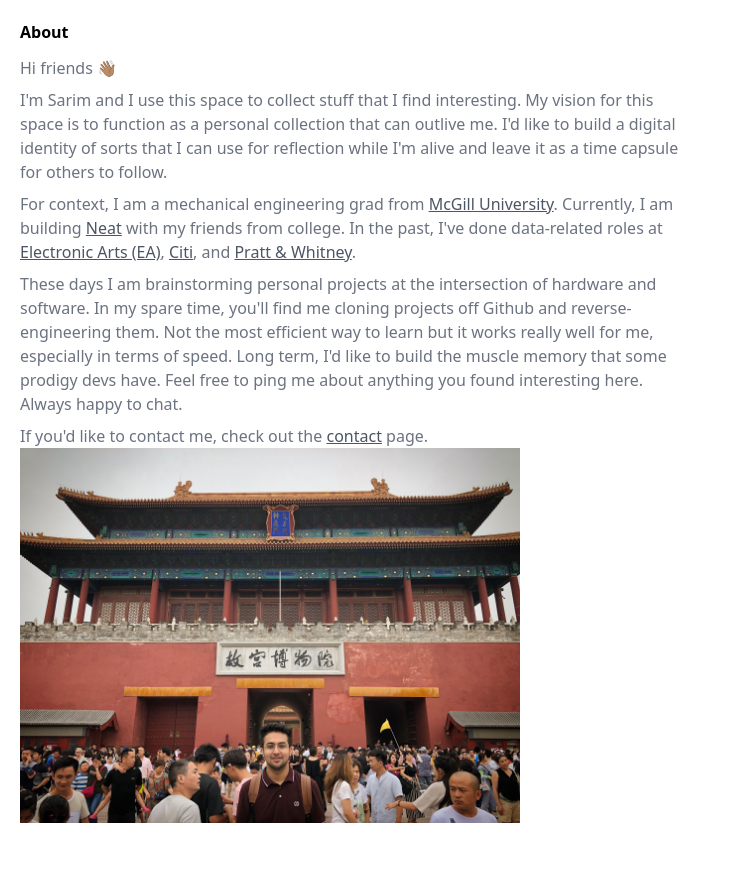
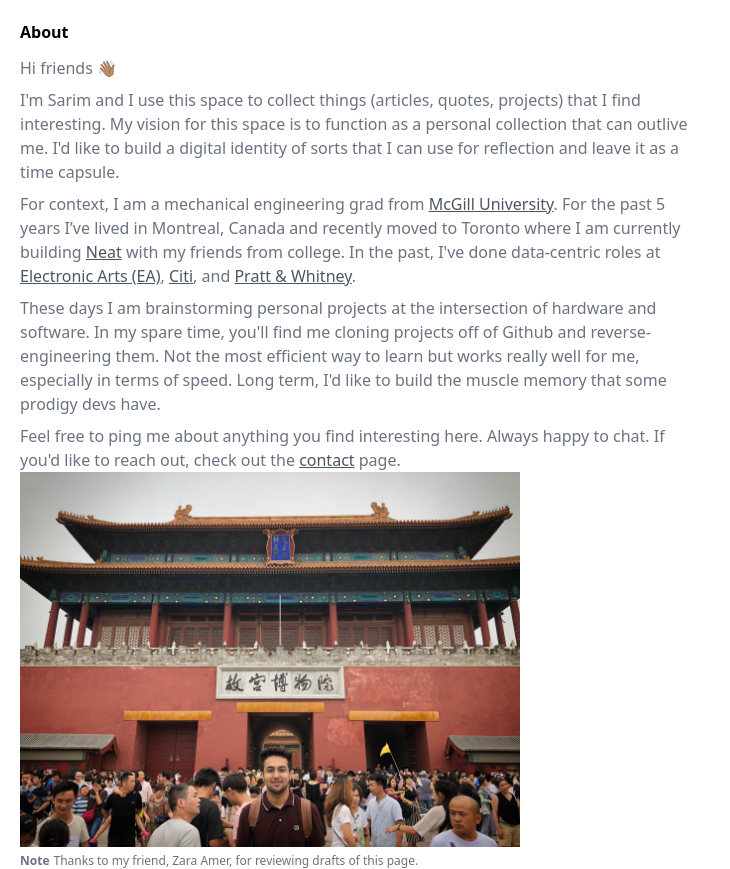
Before and after one commit to sarimrmalik/blog, a Next.js app: page /about in a window 1280 px wide. Shown: the whole page, without its empty margins (0-730 px from the left). Before the commit the page ends 829 px from the top, so only its background shows below. Built offline with nearby package versions, Linux system fonts and the light colour scheme.

Commit message:
Fixed About page

```diff
--- a/pages/about.js
+++ b/pages/about.js
@@ -12,22 +12,23 @@ export default function about() {
       <div className="font-bold text-black">About</div>
       <div className="mt-3">Hi friends 👋🏽 </div>
       <div className="mt-2">
-        I'm Sarim and I use this space to collect stuff that I find interesting.
-        My vision for this space is to function as a personal collection that
-        can outlive me. I'd like to build a digital identity of sorts that I can
-        use for reflection while I'm alive and leave it as a time capsule for
-        others to follow.
+        I'm Sarim and I use this space to collect things (articles, quotes,
+        projects) that I find interesting. My vision for this space is to
+        function as a personal collection that can outlive me. I'd like to build
+        a digital identity of sorts that I can use for reflection and leave it
+        as a time capsule.
       </div>
       <div className="mt-2">
         For context, I am a mechanical engineering grad from{" "}
         <a href="https://www.mcgill.ca/" target="_blank">
           McGill University
         </a>
-        . Currently, I am building{" "}
+        . For the past 5 years I’ve lived in Montreal, Canada and recently moved
+        to Toronto where I am currently building {""}
         <a href="https://neat.run/" target="_blank">
           Neat
         </a>{" "}
-        with my friends from college. In the past, I've done data-related roles
+        with my friends from college. In the past, I've done data-centric roles
         at{" "}
         <a href="https://www.ea.com/" target="_blank">
           Electronic Arts (EA)
@@ -45,14 +46,14 @@ export default function about() {
       <div className="mt-2">
         These days I am brainstorming personal projects at the intersection of
         hardware and software. In my spare time, you'll find me cloning projects
-        off Github and reverse-engineering them. Not the most efficient way to
-        learn but it works really well for me, especially in terms of speed.
+        off of Github and reverse-engineering them. Not the most efficient way
+        to learn but works really well for me, especially in terms of speed.
         Long term, I'd like to build the muscle memory that some prodigy devs
-        have. Feel free to ping me about anything you found interesting here.
-        Always happy to chat.
+        have.
       </div>
       <div className="mt-2">
-        If you'd like to contact me, check out the{" "}
+        Feel free to ping me about anything you find interesting here. Always
+        happy to chat. If you'd like to reach out, check out the{" "}
         <Link key={"Contact"} href={"/contact"}>
           contact
         </Link>{" "}
@@ -67,6 +68,12 @@ export default function about() {
         alt="Picture of author"
         className="flex items-center"
       />
+      <div className="text-xs flex">
+        <div className="font-bold">Note</div>
+        <div className="ml-1">
+          Thanks to my friend, Zara Amer, for reviewing drafts of this page.
+        </div>
+      </div>
     </div>
   );
 }
```
